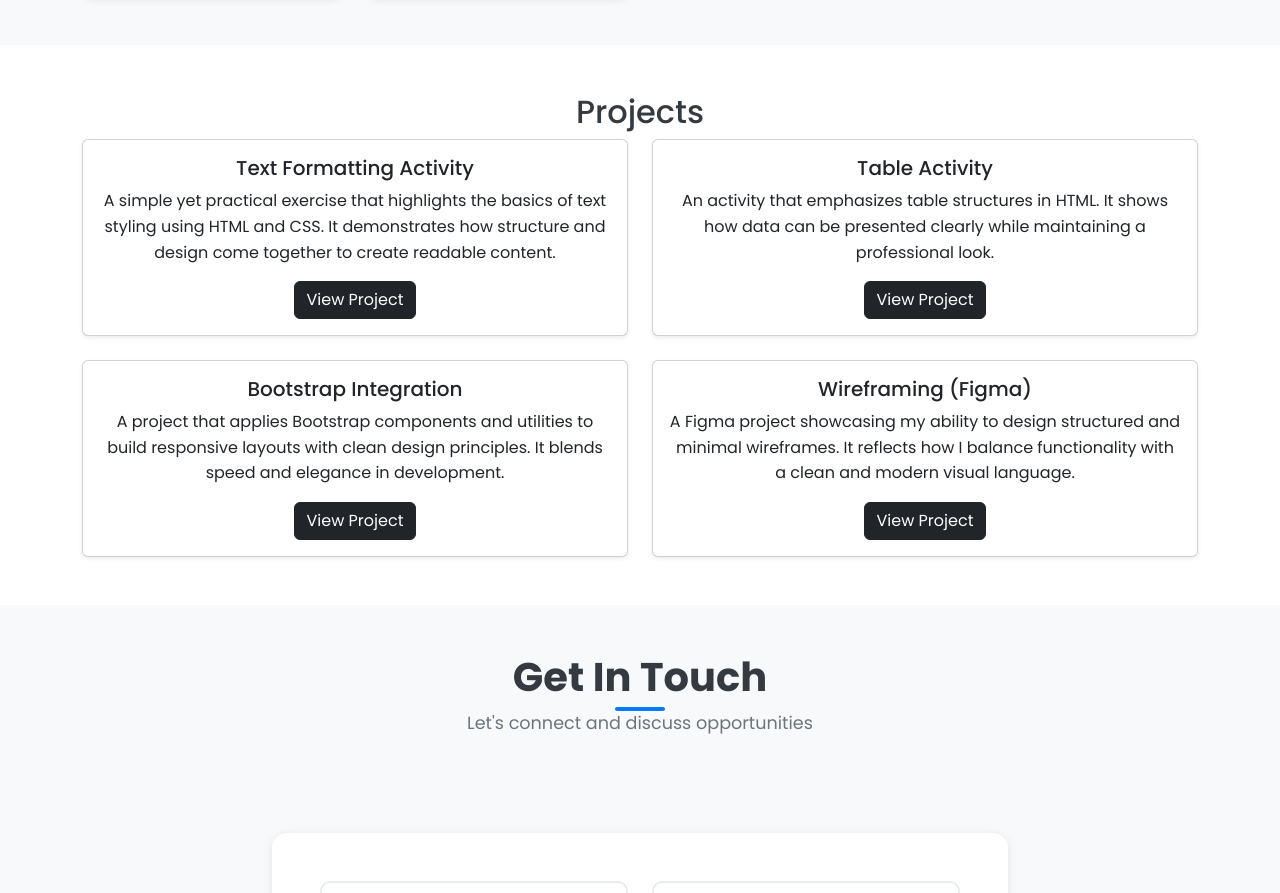
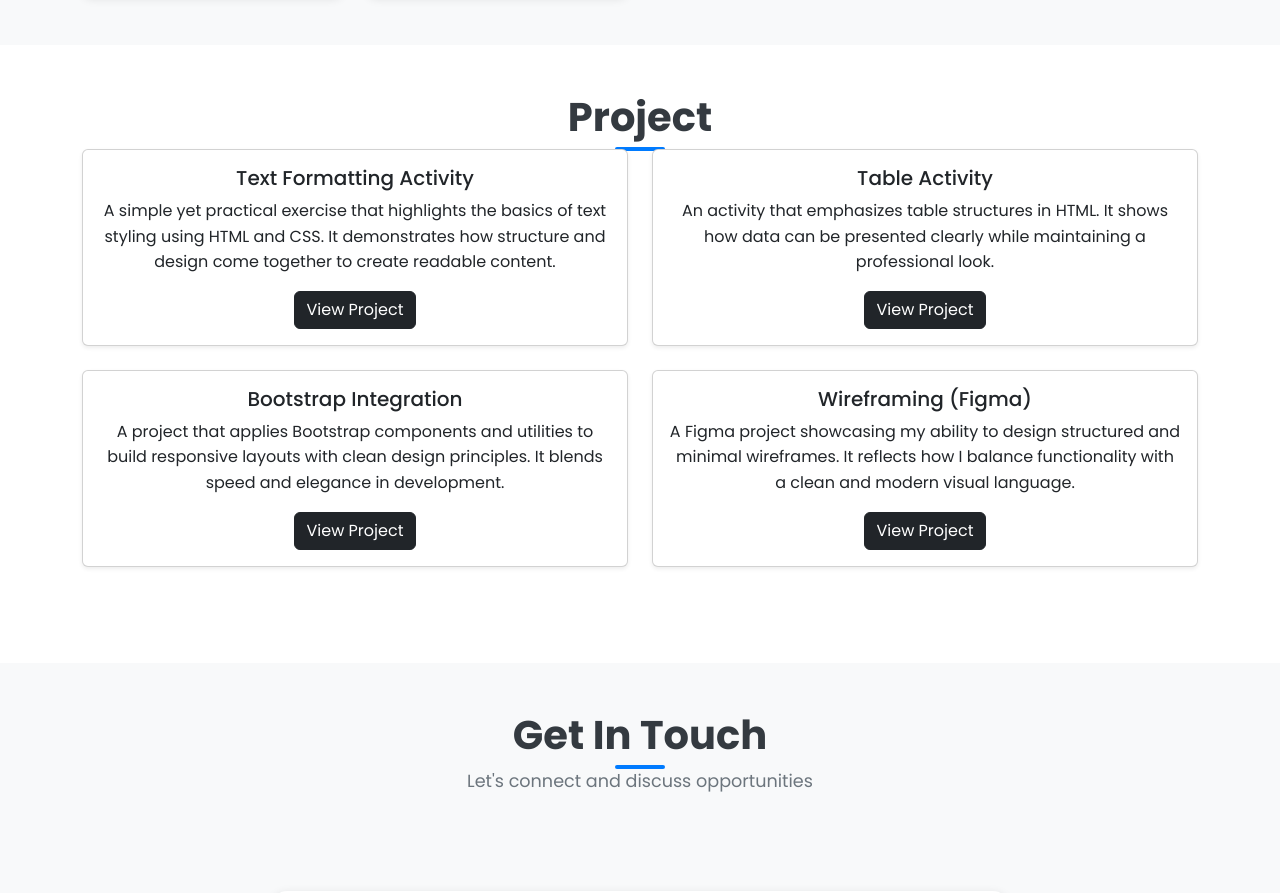
Before and after one commit to monicatagalag/student_portfolio, a plain HTML site: page index.html in a window 1280 px wide. Shown: the part 1531-2424 px from the top of the page. Drawn offline with nearby package versions, Linux system fonts and the light colour scheme.

Commit message:
Update index.html

```diff
--- a/index.html
+++ b/index.html
@@ -152,9 +152,11 @@
     </section>
 
     <!-- Projects Section -->
-    <section id="Project" class="project-section py-5">
-  <div class="container text-center">
-    <h2>Projects</h2>
+    <section id="project" class="project-section py-5">
+        <div class="container">
+            <div class="row">
+                <div class="col-lg-12 text-center mb-5">
+                    <h2 class="section-title">Project</h2>
     <div class="row g-4">
       <div class="col-md-6">
         <div class="card shadow-sm h-100">
```
